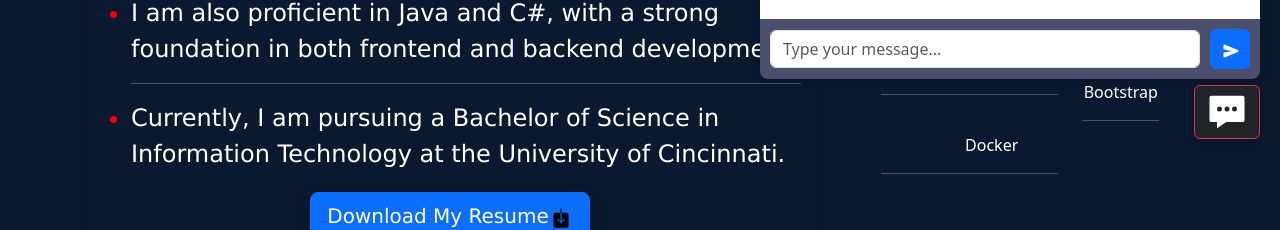
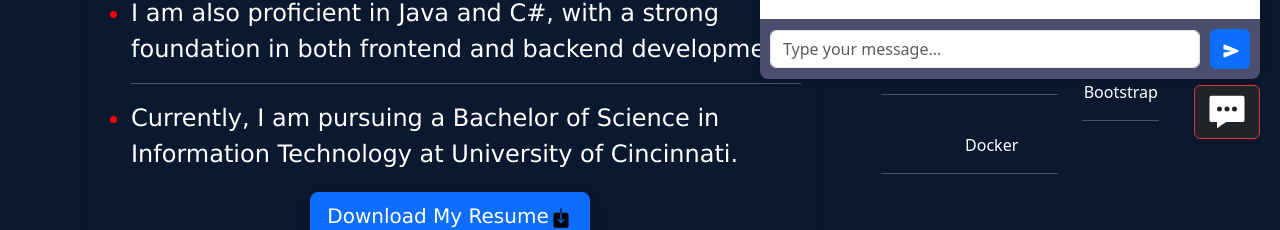
Before and after one commit to Ut8v/utshavsbagpack, a React (Vite) app: page / in a window 1280 px wide. Shown: the part 641-871 px from the top of the page. Built offline with nearby package versions, Linux system fonts and the light colour scheme; no server answers; some icons are missing.

Commit message:
code cleanup

```diff
--- a/src/components/chart.tsx
+++ b/src/components/chart.tsx
@@ -13,6 +13,7 @@ import {
 
 import 'reactflow/dist/style.css';
 
+// Define the initial nodes and edges of the flowchart
 const initialNodes: Node[] = [
     { id: '1', position: { x: 100, y: 100 }, data: { label: 'Server Starts' }, draggable: false },
     { id: '2', position: { x: 400, y: 100 }, data: { label: 'Load NLP Model' }, draggable: false },
@@ -26,6 +27,7 @@ const initialNodes: Node[] = [
     { id: '10', position: { x: 1600, y: 100 }, data: { label: 'Return Matched Response' }, draggable: false },
 ];
 
+// Define the initial edges of the flowchart
 const initialEdges: Edge[] = [
     { id: 'e1-2', source: '1', target: '2' },
     { id: 'e2-3', source: '2', target: '3' },
--- a/src/components/chat.tsx
+++ b/src/components/chat.tsx
@@ -20,6 +20,8 @@ const ChatModal = () => {
     setShow(!show);
 }
   const handleClose = () => setShow(false);
+
+  //connect to the backend
   useEffect(() => {
     const newSocket = io(apiUrl);
     setSocket(newSocket);
@@ -31,7 +33,7 @@ const ChatModal = () => {
         { text: data, sender: "Utshav.AI" },
       ]);
     });
-
+    //listen for typing event
     newSocket.on("typing", () => {
       setTyping(true);
     });
@@ -41,6 +43,7 @@ const ChatModal = () => {
     };
   }, [apiUrl]);
 
+  //send message to the backend
   const sendMessage = () => {
     if (socket && input.trim()) {
       setChatHistory((prevHistory) => [
@@ -53,6 +56,7 @@ const ChatModal = () => {
     }
   };
 
+//wait for 5 seconds before showing the chat
 useEffect(() => {
     const timer = setTimeout(() => {
         handleShow();
--- a/src/components/footer.tsx
+++ b/src/components/footer.tsx
@@ -2,6 +2,7 @@ import React from 'react';
 import { Navbar, Container } from 'react-bootstrap';
 
 const Footer: React.FC = () => {
+
   return (
     <Navbar expand="lg" className="mt-auto py-3">
       <Container>
--- a/src/components/info.tsx
+++ b/src/components/info.tsx
@@ -23,7 +23,7 @@ const Info: React.FC = () => {
                  <hr/>
                 <li>I am also proficient in Java and C#, with a strong foundation in both frontend and backend development.</li>
                 <hr/>
-                <li>Currently, I am pursuing a Bachelor of Science in Information Technology at the University of Cincinnati.</li>
+                <li>Currently, I am pursuing a Bachelor of Science in Information Technology at University of Cincinnati.</li>
             </ul>
             </Card.Text>
             <Card.Text className="text-info intro-text">
```
